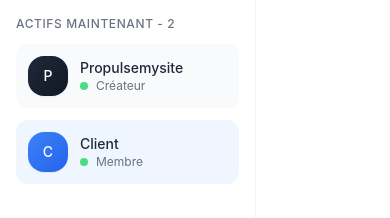
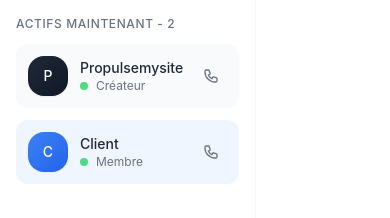
Before and after one commit to Thethetrader/propulsemysite, a Next.js app: page /chat in a window 390 px wide. Shown: the part 620-838 px from the top of the page. Built offline with nearby package versions, Linux system fonts and the light colour scheme.

Commit message:
Add call buttons to mobile team list

```diff
--- a/app/chat/page.tsx
+++ b/app/chat/page.tsx
@@ -262,6 +262,14 @@ export default function ChatPage() {
                     Créateur
                   </div>
                 </div>
+                <button
+                  onClick={() => startCall('Propulsemysite')}
+                  className="p-2 rounded-lg hover:bg-gray-100 transition-colors text-gray-500 hover:text-gray-700"
+                >
+                  <svg className="w-4 h-4" fill="none" stroke="currentColor" viewBox="0 0 24 24">
+                    <path strokeLinecap="round" strokeLinejoin="round" strokeWidth={2} d="M3 5a2 2 0 012-2h3.28a1 1 0 01.948.684l1.498 4.493a1 1 0 01-.502 1.21l-2.257 1.13a11.042 11.042 0 005.516 5.516l1.13-2.257a1 1 0 011.21-.502l4.493 1.498a1 1 0 01.684.949V19a2 2 0 01-2 2h-1C9.716 21 3 14.284 3 6V5z" />
+                  </svg>
+                </button>
               </div>
               <div className="flex items-center mb-3 p-3 rounded-xl bg-blue-50">
                 <div className="w-10 h-10 bg-gradient-to-br from-blue-500 to-blue-600 rounded-2xl flex items-center justify-center mr-3 shadow-sm">
@@ -274,6 +282,14 @@ export default function ChatPage() {
                     Membre
                   </div>
                 </div>
+                <button
+                  onClick={() => startCall('Client')}
+                  className="p-2 rounded-lg hover:bg-gray-100 transition-colors text-gray-500 hover:text-gray-700"
+                >
+                  <svg className="w-4 h-4" fill="none" stroke="currentColor" viewBox="0 0 24 24">
+                    <path strokeLinecap="round" strokeLinejoin="round" strokeWidth={2} d="M3 5a2 2 0 012-2h3.28a1 1 0 01.948.684l1.498 4.493a1 1 0 01-.502 1.21l-2.257 1.13a11.042 11.042 0 005.516 5.516l1.13-2.257a1 1 0 011.21-.502l4.493 1.498a1 1 0 01.684.949V19a2 2 0 01-2 2h-1C9.716 21 3 14.284 3 6V5z" />
+                  </svg>
+                </button>
               </div>
             </div>
           </div>
```
